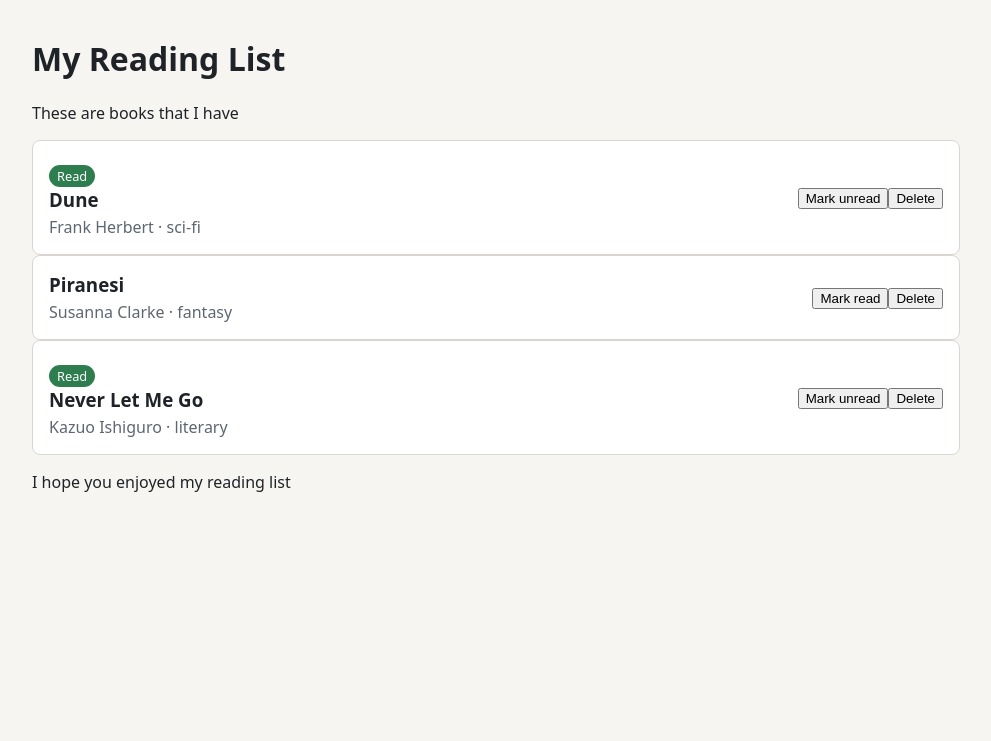
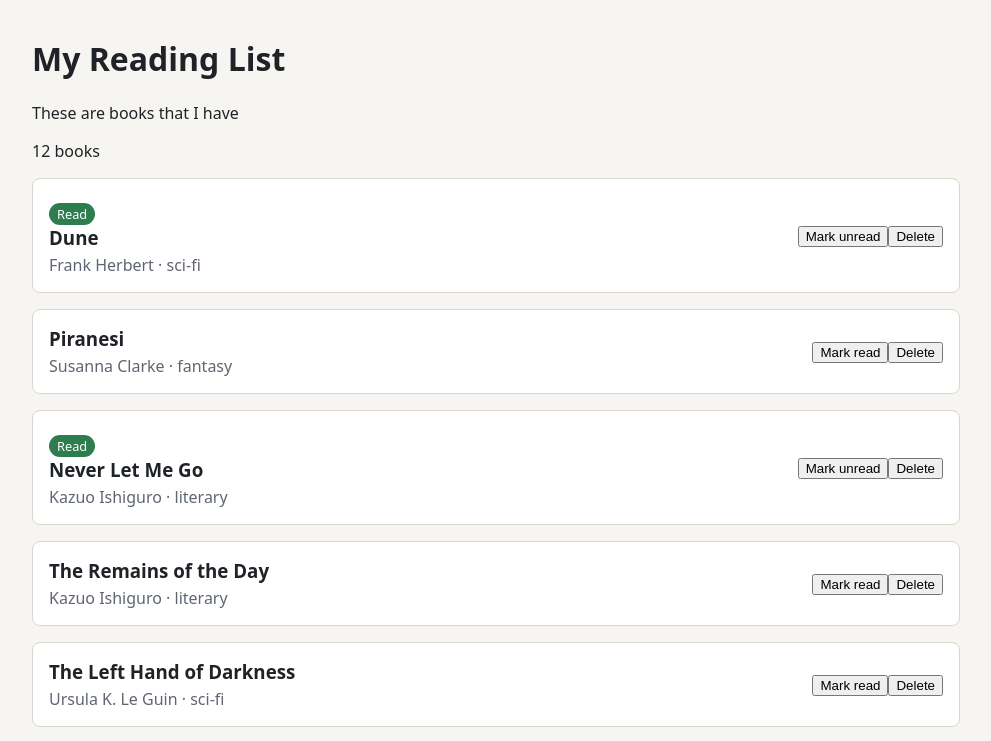
Before and after one commit to MarkDaly1993/reading_list_react, a React (Vite) app in the folder reading-list/: page / in a window 1280 px wide. Shown: the top 741 px of the page, without its empty margins (144-1135 px from the left). Built offline with nearby package versions, Linux system fonts and the light colour scheme.

Commit message:
feat: added BookList, book count

```diff
--- a/reading-list/src/App.tsx
+++ b/reading-list/src/App.tsx
@@ -1,7 +1,12 @@
 import Header from "./components/Header";
 import Footer from "./components/Footer";
 // import BookText from "./components/BookText";
-import BookCard from "./components/BookCard"
+// import BookCard from "./components/BookCard"
+import BookList from "./components/BookList";
+import { BOOKS } from "./data/books";
+import ResultCount from "./components/ResultCount";
+
+const books = BOOKS;
 
 function App() {
   return (
@@ -9,9 +14,8 @@ function App() {
       <div className="page">
         <Header />
         <main>
-          <BookCard title="Dune" author="Frank Herbert" genre="sci-fi" isRead = {true}/>
-          <BookCard title="Piranesi" author="Susanna Clarke" genre="fantasy" isRead = {false}/>
-          <BookCard title="Never Let Me Go" author="Kazuo Ishiguro" genre="literary" isRead = {true}/>
+          <ResultCount count={books.length} />
+          <BookList books={books} />
         </main>
         <Footer />
       </div>
--- /dev/null
+++ b/reading-list/src/components/BookList.tsx
@@ -0,0 +1,31 @@
+import type { Book } from "../types";
+// import { BOOKS } from "../data/books";
+import BookCard from "./BookCard";
+
+interface BookListProp {
+  books: Book[];
+}
+
+function BookList({ books }: BookListProp) {
+  return (
+    <ul className="book-list">
+      {books.length === 0 ? (
+        <li className="empty-state">There are no books</li>
+      ) : (
+        books.map((favouriteBook) => {
+          return (
+            <BookCard
+              key={favouriteBook.id}
+              title={favouriteBook.title}
+              author={favouriteBook.author}
+              genre={favouriteBook.genre}
+              isRead={favouriteBook.is_read}
+            />
+          );
+        })
+      )}
+    </ul>
+  );
+}
+
+export default BookList;
--- /dev/null
+++ b/reading-list/src/components/ResultCount.tsx
@@ -0,0 +1,9 @@
+interface ResultCountProp {
+  count: number;
+}
+
+function ResultCount({ count }: ResultCountProp) {
+  return <p>{count} books</p>;
+}
+
+export default ResultCount;
```
